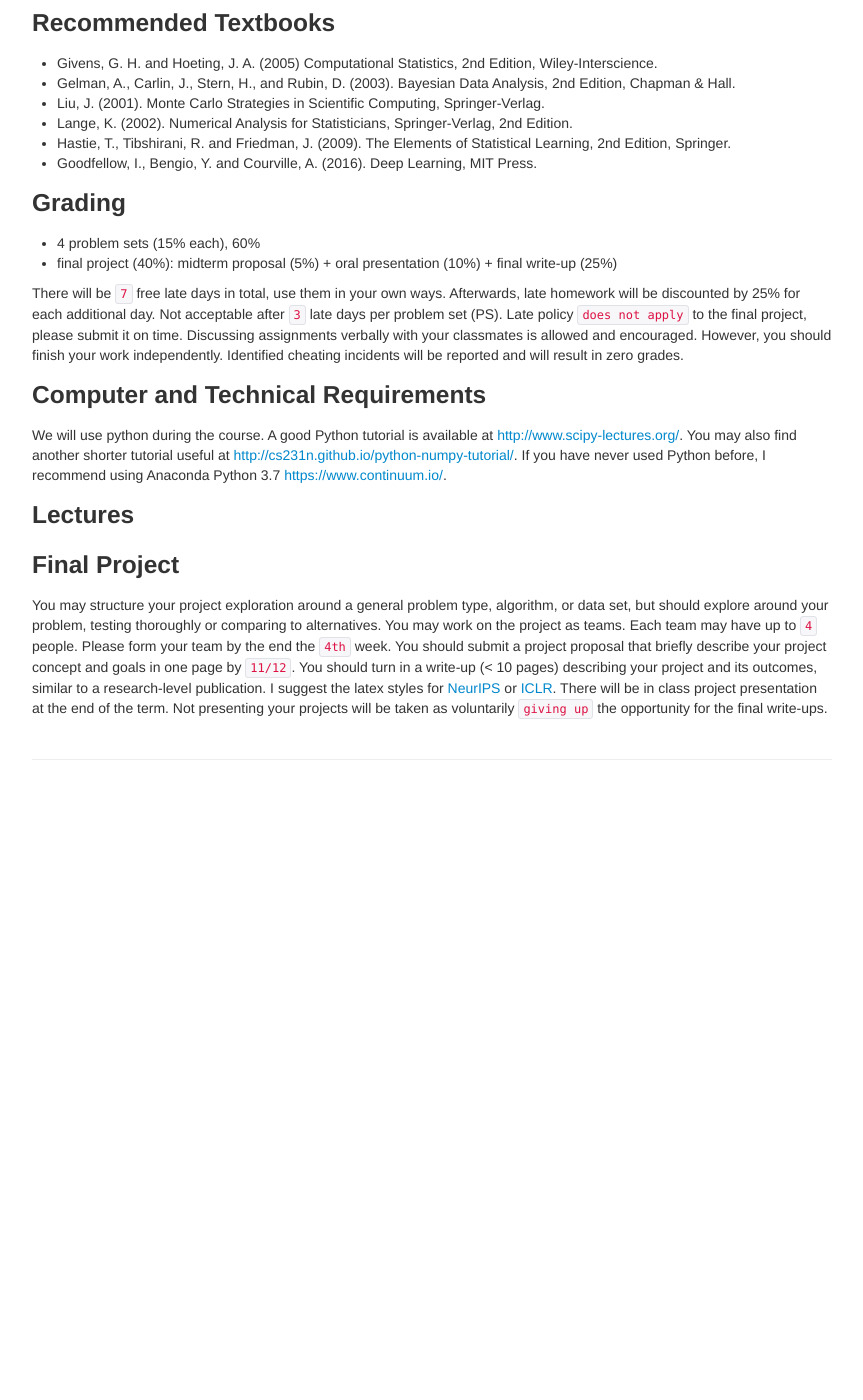
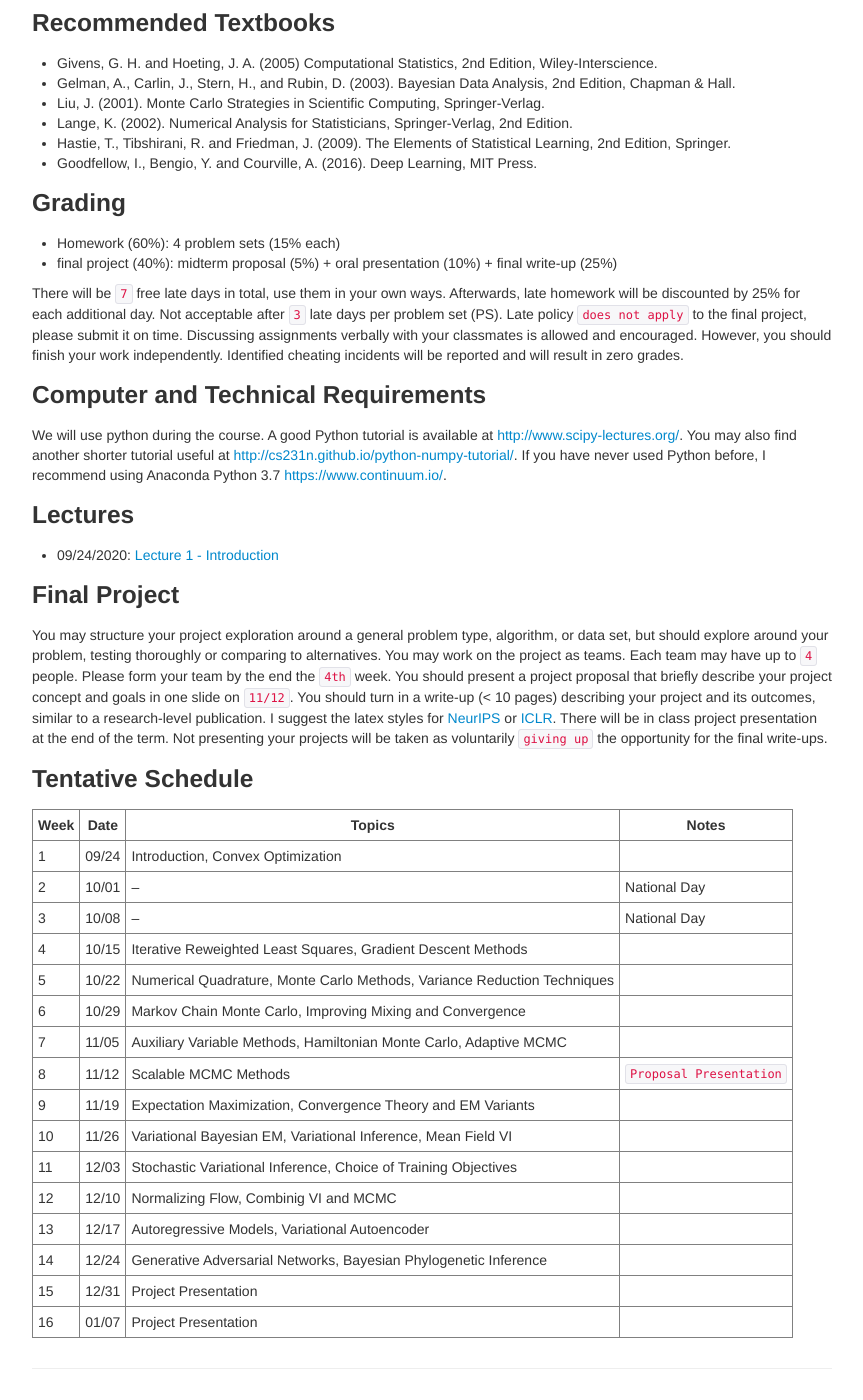
Before and after one commit to zcrabbit/zcrabbit.github.io, a Jekyll site: the page built from courses/smcm-f20.md, in a window 1280 px wide and 1400 px high, scrolled down 578 px. Shown: the whole window, without its empty margins (208-1071 px from the left). Built offline with Jekyll 4.4.1, drawn with Linux system fonts in a browser that asks for light colours; before the commit the page ends 1369 px from its top, so only the background shows below that.

Commit message:
tentative schedule and lecture 1 out

```diff
--- a/courses/smcm-f20.md
+++ b/courses/smcm-f20.md
@@ -26,7 +26,7 @@ Multivariate calculus, linear algebra, graduate level courses in probability and
 - Goodfellow, I., Bengio, Y. and Courville, A. (2016). Deep Learning, MIT Press.
 
 ### Grading
-- 4 problem sets (15% each), 60%
+- Homework (60%): 4 problem sets (15% each)
 - final project (40%): midterm proposal (5%) + oral presentation (10%) + final write-up (25%)
 
 There will be `7` free late days in total, use them in your own ways. Afterwards, late homework will be discounted by 25% for each additional day. Not acceptable after `3` late days per problem set (PS). Late policy `does not apply` to the final project, please submit it on time. Discussing assignments verbally with your classmates is allowed and encouraged. However, you should finish your work independently. Identified cheating incidents will be reported and will result in zero grades.
@@ -36,7 +36,28 @@ There will be `7` free late days in total, use them in your own ways. Afterwards
 We will use python during the course. A good Python tutorial is available at <http://www.scipy-lectures.org/>. You may also find another shorter tutorial useful at <http://cs231n.github.io/python-numpy-tutorial/>. If you have never used Python before, I recommend using Anaconda Python 3.7 <https://www.continuum.io/>.
 
 ### Lectures
-<!-- - 09/24/2020: [Lecture 1 - Introduction]-->
+- 09/24/2020: [Lecture 1 - Introduction]({{sites.baseurl}}/static/slides/smcm_fall20/lec01.pdf)
 
 ### Final Project
-You may structure your project exploration around a general problem type, algorithm, or data set, but should explore around your problem, testing thoroughly or comparing to alternatives. You may work on the project as teams. Each team may have up to `4` people. Please form your team by the end the `4th` week. You should submit a project proposal that briefly describe your project concept and goals in one page by `11/12`. You should turn in a write-up (< 10 pages) describing your project and its outcomes, similar to a research-level publication. I suggest the latex styles for [NeurIPS](https://nips.cc/Conferences/2019/PaperInformation/StyleFiles) or [ICLR](https://iclr.cc/Conferences/2019/CallForPapers). There will be in class project presentation at the end of the term. Not presenting your projects will be taken as voluntarily `giving up` the opportunity for the final write-ups.
+You may structure your project exploration around a general problem type, algorithm, or data set, but should explore around your problem, testing thoroughly or comparing to alternatives. You may work on the project as teams. Each team may have up to `4` people. Please form your team by the end the `4th` week. You should present a project proposal that briefly describe your project concept and goals in one slide on `11/12`. You should turn in a write-up (< 10 pages) describing your project and its outcomes, similar to a research-level publication. I suggest the latex styles for [NeurIPS](https://nips.cc/Conferences/2019/PaperInformation/StyleFiles) or [ICLR](https://iclr.cc/Conferences/2019/CallForPapers). There will be in class project presentation at the end of the term. Not presenting your projects will be taken as voluntarily `giving up` the opportunity for the final write-ups.
+
+### Tentative Schedule
+
+| Week  | Date | Topics       |    Notes   |
+| ----- |------| -----        |   -----    |
+| 1     |09/24 | Introduction, Convex Optimization|            |
+| 2     |10/01 | -- | National Day  |
+| 3     |10/08 | -- | National Day  |
+| 4     |10/15 | Iterative Reweighted Least Squares, Gradient Descent Methods|   |
+| 5     |10/22 | Numerical Quadrature, Monte Carlo Methods, Variance Reduction Techniques|   |
+| 6     |10/29 | Markov Chain Monte Carlo, Improving Mixing and Convergence|     |
+| 7     |11/05 | Auxiliary Variable Methods, Hamiltonian Monte Carlo, Adaptive MCMC|     |
+| 8     |11/12 | Scalable MCMC Methods  |  `Proposal Presentation`  |
+| 9     |11/19 | Expectation Maximization, Convergence Theory and EM Variants |       |
+| 10    |11/26 | Variational Bayesian EM, Variational Inference, Mean Field VI |      |
+| 11    |12/03 | Stochastic Variational Inference, Choice of Training Objectives|      |
+| 12    |12/10 | Normalizing Flow, Combinig VI and MCMC |          |
+| 13    |12/17 | Autoregressive Models, Variational Autoencoder |       |
+| 14    |12/24 | Generative Adversarial Networks, Bayesian Phylogenetic Inference |     |
+| 15    |12/31 | Project Presentation  |    |
+| 16    |01/07 | Project Presentation  |    |
```
Also changed, not shown: 3 other files.
